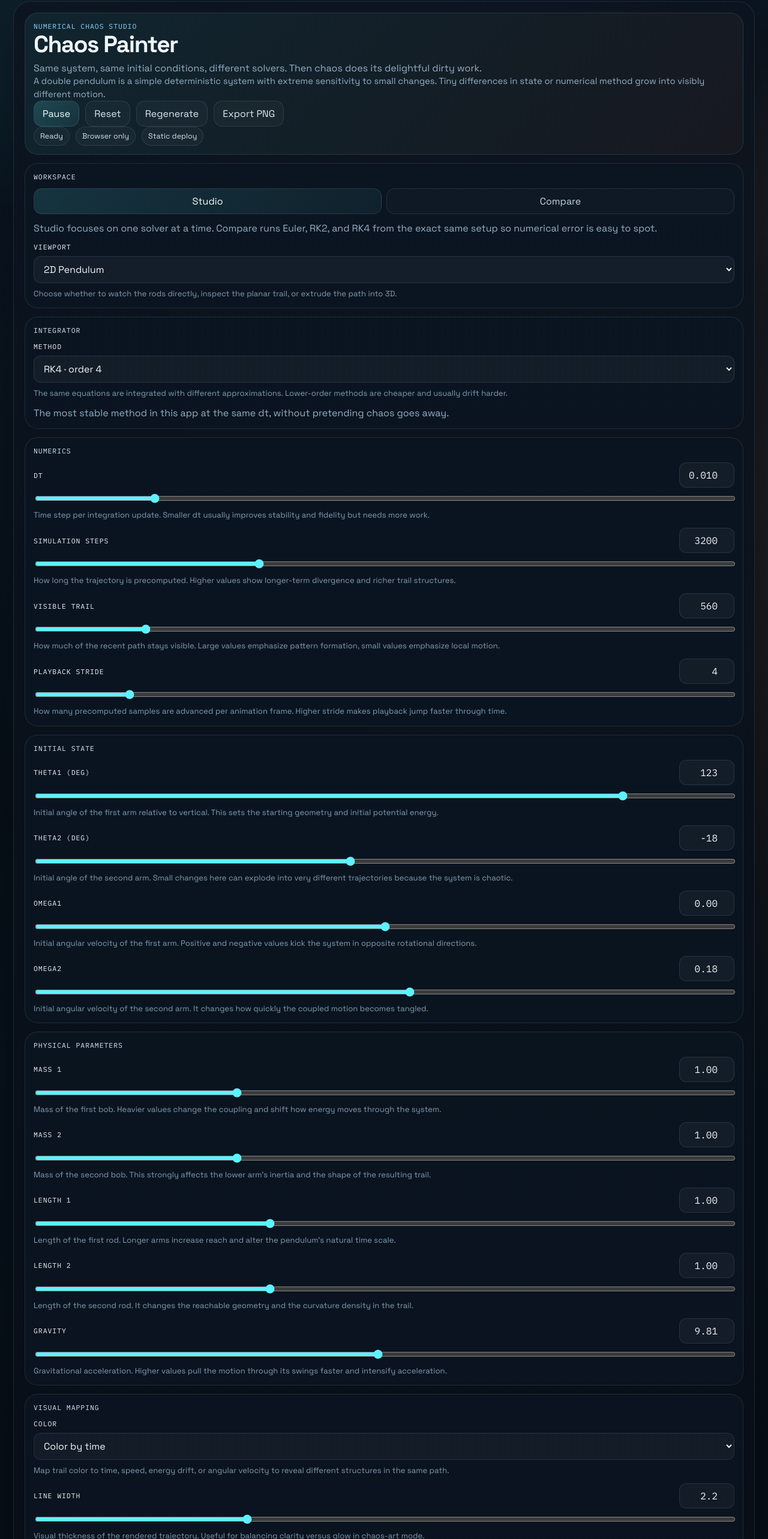
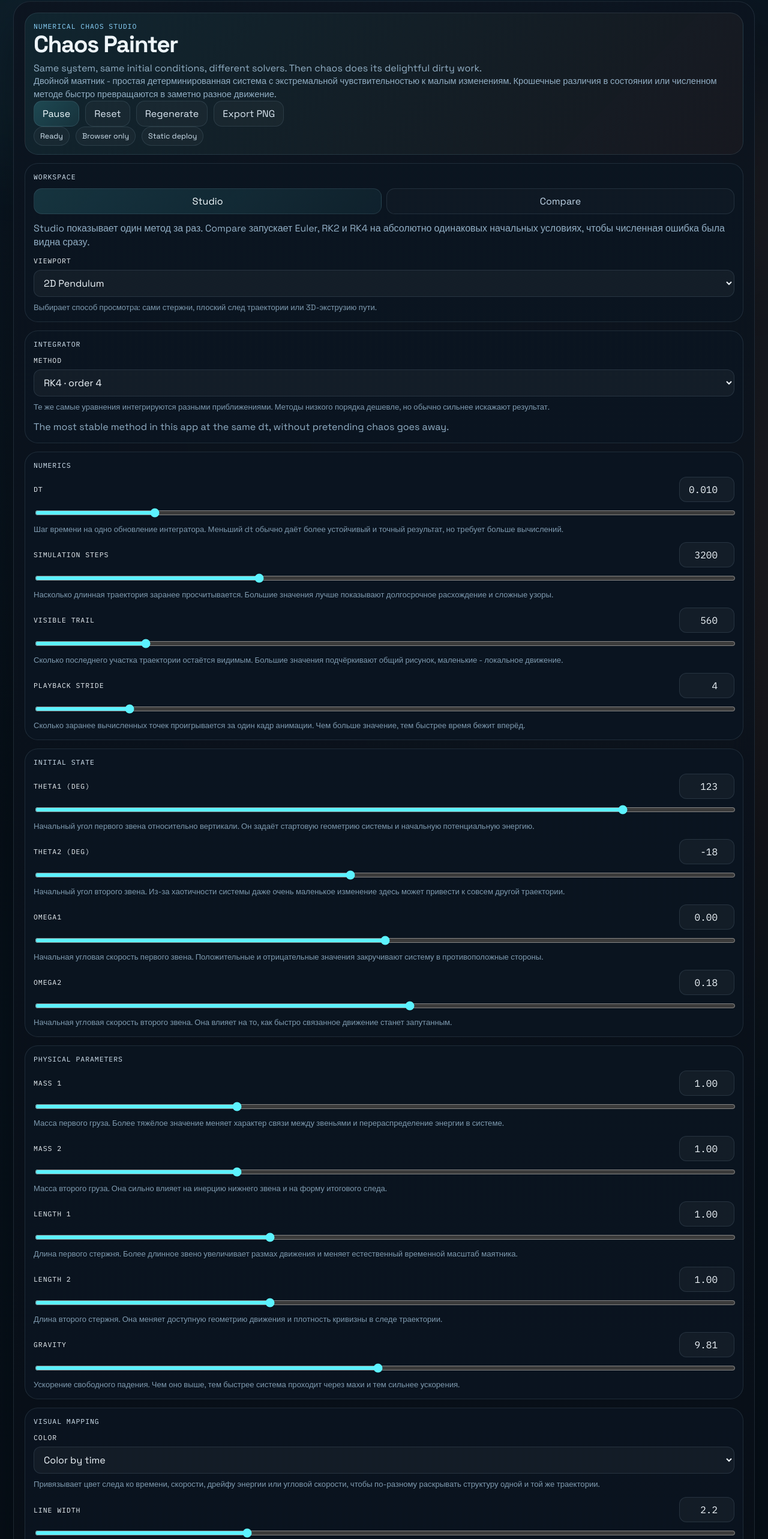
Before and after one commit to AnnaHrunova/chaos-painter, a React (Vite) app: page / in a window 1280 px wide. Shown: the part 20-2586 px from the top of the page at 60% size. Built offline with nearby package versions, Linux system fonts and the light colour scheme.

Commit message:
Translate UI descriptions to Russian

```diff
--- a/src/components/ControlsPanel.tsx
+++ b/src/components/ControlsPanel.tsx
@@ -48,9 +48,9 @@ export function ControlsPanel({
           does its delightful dirty work.
         </p>
         <p className="hero-note">
-          A double pendulum is a simple deterministic system with extreme
-          sensitivity to small changes. Tiny differences in state or numerical
-          method grow into visibly different motion.
+          Двойной маятник - простая детерминированная система с экстремальной
+          чувствительностью к малым изменениям. Крошечные различия в состоянии
+          или численном методе быстро превращаются в заметно разное движение.
         </p>
         <div className="playback-row">
           <button className="primary-button" onClick={onTogglePlay} type="button">
@@ -82,15 +82,16 @@ export function ControlsPanel({
           options={workspaceModeOptions}
         />
         <p className="field-note">
-          Studio focuses on one solver at a time. Compare runs Euler, RK2, and
-          RK4 from the exact same setup so numerical error is easy to spot.
+          Studio показывает один метод за раз. Compare запускает Euler, RK2 и
+          RK4 на абсолютно одинаковых начальных условиях, чтобы численная
+          ошибка была видна сразу.
         </p>
         {settings.workspaceMode === 'studio' ? (
           <SelectField
             label="Viewport"
             value={settings.visualMode}
             options={visualModeOptions}
-            description="Choose whether to watch the rods directly, inspect the planar trail, or extrude the path into 3D."
+            description="Выбирает способ просмотра: сами стержни, плоский след траектории или 3D-экструзию пути."
             onChange={(value) => onChange({ visualMode: value as StudioSettings['visualMode'] })}
           />
         ) : (
@@ -110,12 +111,12 @@ export function ControlsPanel({
             label: `${integrator.shortLabel} · order ${integrator.order}`,
           }))}
           disabled={settings.workspaceMode === 'comparison'}
-          description="The same equations are integrated with different approximations. Lower-order methods are cheaper and usually drift harder."
+          description="Те же самые уравнения интегрируются разными приближениями. Методы низкого порядка дешевле, но обычно сильнее искажают результат."
           onChange={(value) => onChange({ methodId: value as StudioSettings['methodId'] })}
         />
         <p className="field-note">
           {settings.workspaceMode === 'comparison'
-            ? 'Comparison mode always runs Euler, RK2, and RK4 with the same setup.'
+            ? 'В режиме Comparison всегда одновременно считаются Euler, RK2 и RK4 на одном и том же наборе параметров.'
             : currentIntegrator?.description}
         </p>
       </Section>
@@ -128,7 +129,7 @@ export function ControlsPanel({
           step={0.001}
           value={settings.dt}
           digits={3}
-          description="Time step per integration update. Smaller dt usually improves stability and fidelity but needs more work."
+          description="Шаг времени на одно обновление интегратора. Меньший dt обычно даёт более устойчивый и точный результат, но требует больше вычислений."
           onChange={(value) => onChange({ dt: value })}
         />
         <RangeField
@@ -138,7 +139,7 @@ export function ControlsPanel({
           step={100}
           value={settings.steps}
           digits={0}
-          description="How long the trajectory is precomputed. Higher values show longer-term divergence and richer trail structures."
+          description="Насколько длинная траектория заранее просчитывается. Большие значения лучше показывают долгосрочное расхождение и сложные узоры."
           onChange={(value) => onChange({ steps: Math.round(value) })}
         />
         <RangeField
@@ -148,7 +149,7 @@ export function ControlsPanel({
           step={20}
           value={settings.trailWindow}
           digits={0}
-          description="How much of the recent path stays visible. Large values emphasize pattern formation, small values emphasize local motion."
+          description="Сколько последнего участка траектории остаётся видимым. Большие значения подчёркивают общий рисунок, маленькие - локальное движение."
           onChange={(value) => onChange({ trailWindow: Math.round(value) })}
         />
         <RangeField
@@ -158,7 +159,7 @@ export function ControlsPanel({
           step={1}
           value={settings.playbackStride}
           digits={0}
-          description="How many precomputed samples are advanced per animation frame. Higher stride makes playback jump faster through time."
+          description="Сколько заранее вычисленных точек проигрывается за один кадр анимации. Чем больше значение, тем быстрее время бежит вперёд."
           onChange={(value) => onChange({ playbackStride: Math.round(value) })}
         />
       </Section>
@@ -171,7 +172,7 @@ export function ControlsPanel({
           step={1}
           value={settings.theta1Deg}
           digits={0}
-          description="Initial angle of the first arm relative to vertical. This sets the starting geometry and initial potential energy."
+          description="Начальный угол первого звена относительно вертикали. Он задаёт стартовую геометрию системы и начальную потенциальную энергию."
           onChange={(value) => onChange({ theta1Deg: value })}
         />
         <RangeField
@@ -181,7 +182,7 @@ export function ControlsPanel({
           step={1}
           value={settings.theta2Deg}
           digits={0}
-          description="Initial angle of the second arm. Small changes here can explode into very different trajectories because the system is chaotic."
+          description="Начальный угол второго звена. Из-за хаотичности системы даже очень маленькое изменение здесь может привести к совсем другой траектории."
           onChange={(value) => onChange({ theta2Deg: value })}
         />
         <RangeField
@@ -191,7 +192,7 @@ export function ControlsPanel({
           step={0.01}
           value={settings.omega1}
           digits={2}
-          description="Initial angular velocity of the first arm. Positive and negative values kick the system in opposite rotational directions."
+          description="Начальная угловая скорость первого звена. Положительные и отрицательные значения закручивают систему в противоположные стороны."
           onChange={(value) => onChange({ omega1: value })}
         />
         <RangeField
@@ -201,7 +202,7 @@ export function ControlsPanel({
           step={0.01}
           value={settings.omega2}
           digits={2}
-          description="Initial angular velocity of the second arm. It changes how quickly the coupled motion becomes tangled."
+          description="Начальная угловая скорость второго звена. Она влияет на то, как быстро связанное движение станет запутанным."
           onChange={(value) => onChange({ omega2: value })}
         />
       </Section>
@@ -214,7 +215,7 @@ export function ControlsPanel({
           step={0.05}
           value={settings.m1}
           digits={2}
-          description="Mass of the first bob. Heavier values change the coupling and shift how energy moves through the system."
+          description="Масса первого груза. Более тяжёлое значение меняет характер связи между звеньями и перераспределение энергии в системе."
           onChange={(value) => onChange({ m1: value })}
         />
         <RangeField
@@ -224,7 +225,7 @@ export function ControlsPanel({
           step={0.05}
           value={settings.m2}
           digits={2}
-          description="Mass of the second bob. This strongly affects the lower arm's inertia and the shape of the resulting trail."
+          description="Масса второго груза. Она сильно влияет на инерцию нижнего звена и на форму итогового следа."
           onChange={(value) => onChange({ m2: value })}
         />
         <RangeField
@@ -234,7 +235,7 @@ export function ControlsPanel({
           step={0.05}
           value={settings.l1}
           digits={2}
-          description="Length of the first rod. Longer arms increase reach and alter the pendulum's natural time scale."
+          description="Длина первого стержня. Более длинное звено увеличивает размах движения и меняет естественный временной масштаб маятника."
           onChange={(value) => onChange({ l1: value })}
         />
         <RangeField
@@ -244,7 +245,7 @@ export function ControlsPanel({
           step={0.05}
           value={settings.l2}
           digits={2}
-          description="Length of the second rod. It changes the reachable geometry and the curvature density in the trail."
+          description="Длина второго стержня. Она меняет доступную геометрию движения и плотность кривизны в следе траектории."
           onChange={(value) => onChange({ l2: value })}
         />
         <RangeField
@@ -254,7 +255,7 @@ export function ControlsPanel({
           step={0.05}
           value={settings.g}
           digits={2}
-          description="Gravitational acceleration. Higher values pull the motion through its swings faster and intensify acceleration."
+          description="Ускорение свободного падения. Чем оно выше, тем быстрее система проходит через махи и тем сильнее ускорения."
           onChange={(value) => onChange({ g: value })}
         />
       </Section>
@@ -264,7 +265,7 @@ export function ControlsPanel({
           label="Color"
           value={settings.colorMode}
           options={colorModeOptions}
-          description="Map trail color to time, speed, energy drift, or angular velocity to reveal different structures in the same path."
+          description="Привязывает цвет следа ко времени, скорости, дрейфу энергии или угловой скорости, чтобы по-разному раскрывать структуру одной и той же траектории."
           onChange={(value) => onChange({ colorMode: value as StudioSettings['colorMode'] })}
         />
         {settings.visualMode === 'trail3d' ? (
@@ -272,7 +273,7 @@ export function ControlsPanel({
             label="3D depth"
             value={settings.zAxisMode}
             options={zAxisModeOptions}
-            description="Choose what the 3D extrusion means: elapsed time, instantaneous speed, or numerical energy drift."
+            description="Определяет смысл глубины в 3D: прошедшее время, мгновенная скорость или численный дрейф энергии."
             onChange={(value) => onChange({ zAxisMode: value as StudioSettings['zAxisMode'] })}
           />
         ) : null}
@@ -283,7 +284,7 @@ export function ControlsPanel({
           step={0.1}
           value={settings.lineWidth}
           digits={1}
-          description="Visual thickness of the rendered trajectory. Useful for balancing clarity versus glow in chaos-art mode."
+          description="Визуальная толщина линии траектории. Полезно для баланса между читаемостью и свечением в режиме chaos-art."
           onChange={(value) => onChange({ lineWidth: value })}
         />
       </Section>
```
Also changed, not shown: src/App.tsx (+6 -5 lines).
